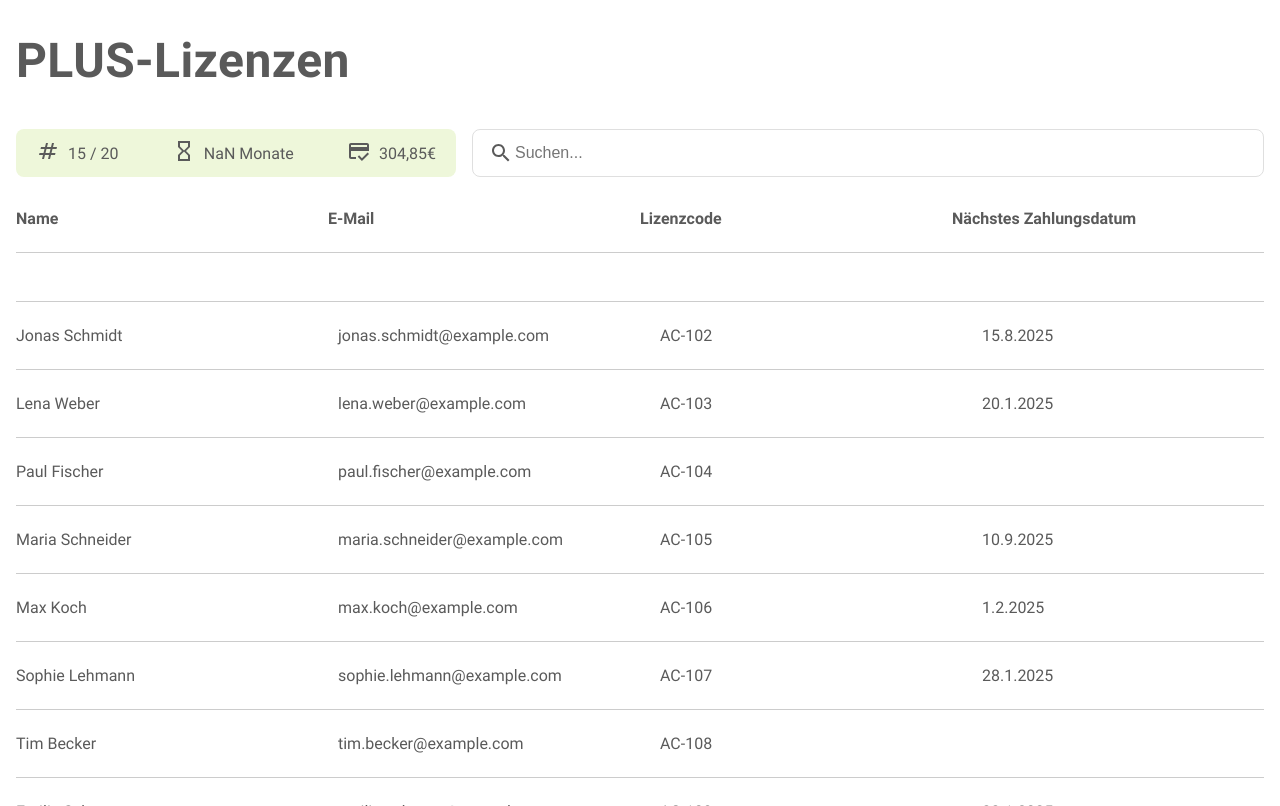
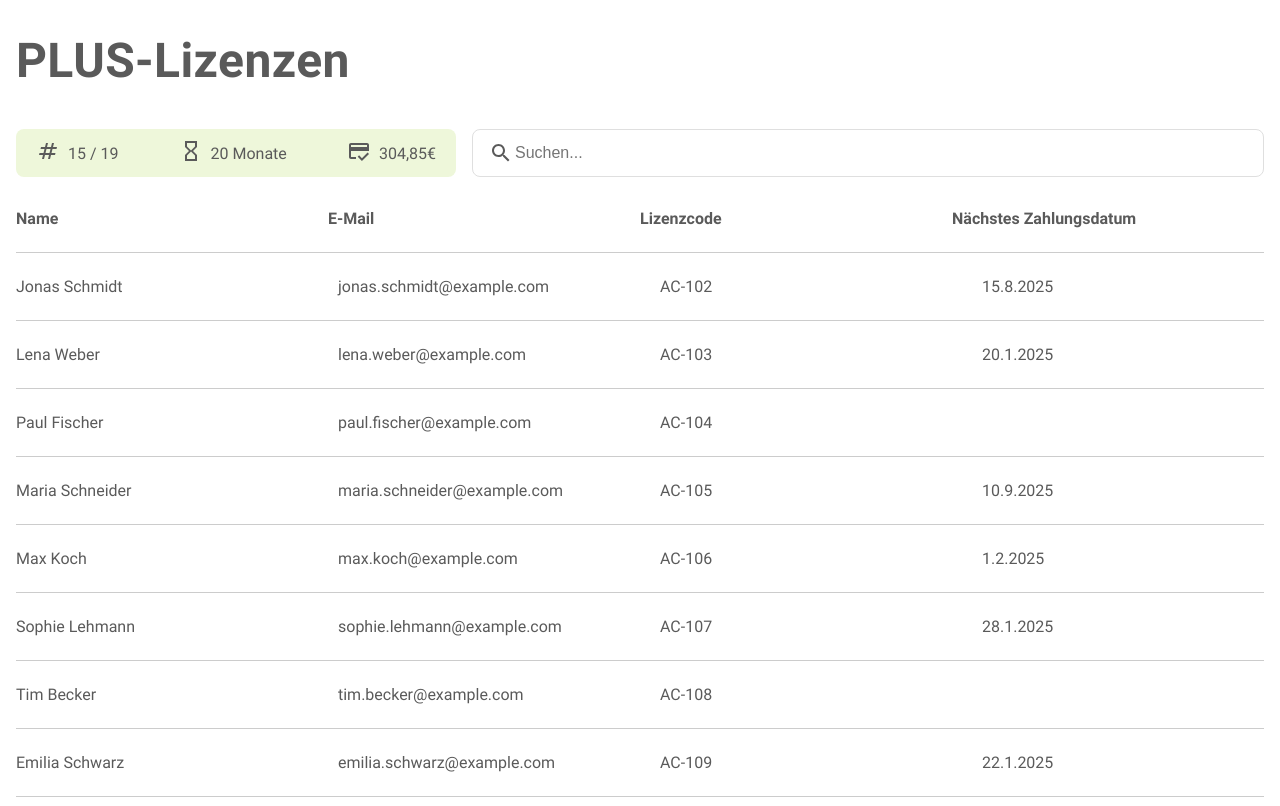
Before and after one commit to claraw-19/plus, a Next.js app: page / in a window 1280 px wide. Built offline with nearby package versions, Linux system fonts and the light colour scheme.

Commit message:
change variable names

```diff
--- a/components/Plus/Kpi.jsx
+++ b/components/Plus/Kpi.jsx
@@ -3,7 +3,7 @@ import NumbersIcon from "@mui/icons-material/Numbers";
 import CreditScoreIcon from "@mui/icons-material/CreditScore";
 import HourglassEmptyIcon from "@mui/icons-material/HourglassEmpty";
 
-export default function KPI({ users }) {
+export default function KPI({ singleOrdersWithDependencies }) {
   const Styled = {
     KpiWrapper: styled.div`
       display: flex;
@@ -42,31 +42,38 @@ export default function KPI({ users }) {
     `,
   };
 
-  const totalUsers = users.length;
+  const totalSingleOrders = singleOrdersWithDependencies.length;
 
-  const totalActiveUsers = users.filter(
-    (user) => user.status === "active"
+  const totalActiveSingleOrders = singleOrdersWithDependencies.filter(
+    (singleOrderWithDependencies) =>
+      singleOrderWithDependencies.status === "active"
   ).length;
 
-  const payingVolumeMonthly = users.reduce((total, user) => {
-    if (user.status === "active") {
-      const price = user.price;
+  const payingVolumeMonthly = singleOrdersWithDependencies.reduce(
+    (total, singleOrderWithDependencies) => {
+      if (singleOrderWithDependencies.status === "active") {
+        const price = singleOrderWithDependencies.price;
         return total + price;
       }
       return total;
-  }, 0);
+    },
+    0
+  );
 
   const calcAverageCostumerLifetime =
-    users.reduce((total, user) => {
-      const start = new Date(user.date);
-      const endDate = user.cancellationDate
-        ? new Date(user.endDate)
-        : new Date(user.nextPaymentDate);
+    singleOrdersWithDependencies.reduce(
+      (total, singleOrderWithDependencies) => {
+        const start = new Date(singleOrderWithDependencies.date);
+        const endDate = singleOrderWithDependencies.cancellationDate
+          ? new Date(singleOrderWithDependencies.endDate)
+          : new Date(singleOrderWithDependencies.nextPaymentDate);
         let yearsDiff = endDate.getFullYear() - start.getFullYear();
         let monthsDiff = endDate.getMonth() - start.getMonth();
         const costumerLifetime = yearsDiff * 12 + monthsDiff;
         return total + costumerLifetime;
-    }, 0) / users.length;
+      },
+      0
+    ) / singleOrdersWithDependencies.length;
 
   return (
     <>
@@ -75,7 +82,7 @@ export default function KPI({ users }) {
           <Styled.HoverEffect $description="aktive User/User">
             <NumbersIcon />
           </Styled.HoverEffect>
-          {totalActiveUsers} / {totalUsers}
+          {totalActiveSingleOrders} / {totalSingleOrders}
         </Styled.IconTextWrapper>
         <Styled.IconTextWrapper>
           <Styled.HoverEffect $description="⌀ Costumer Lifetime">
--- /dev/null
+++ b/components/Plus/SingleOrderCard.jsx
@@ -0,0 +1,62 @@
+import styled from "styled-components";
+import SingleOrderDetails from "./SingleOrderDetails";
+import { useState } from "react";
+
+const Styled = {
+  SingleOrderContainer: styled.button`
+    all: unset;
+    display: flex;
+    justify-content: space-between;
+    padding: 8px 0;
+    gap: 40px;
+    border-bottom: 1px solid #ccc;
+    background-color: ${({ $isOpen, theme }) =>
+      $isOpen ? theme.colors.grey7 : theme.colors.white};
+    cursor: pointer;
+    width: 100%;
+    &:hover {
+      background-color: ${({ theme }) => theme.colors.grey7};
+    }
+  `,
+
+  SingleOrderData: styled.p`
+    flex: 1;
+  `,
+};
+
+export default function SingleOrderCard({ singleOrderWithDependencies }) {
+  const [isOpen, setIsOpen] = useState(false);
+
+  const toggleDetails = () => {
+    setIsOpen((prev) => !prev);
+  };
+
+  return (
+    <>
+      <Styled.SingleOrderContainer $isOpen={isOpen} onClick={toggleDetails}>
+        <Styled.SingleOrderData>
+          {singleOrderWithDependencies.firstName}{" "}
+          {singleOrderWithDependencies.lastName}
+        </Styled.SingleOrderData>
+        <Styled.SingleOrderData>
+          {singleOrderWithDependencies.email}
+        </Styled.SingleOrderData>
+        <Styled.SingleOrderData>
+          {singleOrderWithDependencies.accessCodesId}
+        </Styled.SingleOrderData>
+        <Styled.SingleOrderData>
+          {singleOrderWithDependencies.nextPaymentDate
+            ? new Date(
+                singleOrderWithDependencies.nextPaymentDate
+              ).toLocaleDateString("de-DE")
+            : ""}
+        </Styled.SingleOrderData>
+      </Styled.SingleOrderContainer>
+      {isOpen && (
+        <SingleOrderDetails
+          singleOrderWithDependencies={singleOrderWithDependencies}
+        />
+      )}
+    </>
+  );
+}
--- /dev/null
+++ b/components/Plus/SingleOrderListHeader.jsx
@@ -0,0 +1,30 @@
+import styled from "styled-components";
+
+const Styled = {
+  SingleOrderContainer: styled.div`
+    width: 100%;
+    display: flex;
+    justify-content: space-between;
+    padding: 8px 0;
+    border-bottom: 1px solid #ccc;
+    &:hover {
+      background-color: ${({ theme }) => theme.colors.gray4};
+    }
+  `,
+
+  SingleOrderData: styled.p`
+    flex: 1;
+    font-family: roboto-bold;
+  `,
+};
+
+export default function SingleOrdersListListHeader() {
+  return (
+    <Styled.SingleOrderContainer>
+      <Styled.SingleOrderData>Name</Styled.SingleOrderData>
+      <Styled.SingleOrderData>E-Mail</Styled.SingleOrderData>
+      <Styled.SingleOrderData>Lizenzcode</Styled.SingleOrderData>
+      <Styled.SingleOrderData>Nächstes Zahlungsdatum</Styled.SingleOrderData>
+    </Styled.SingleOrderContainer>
+  );
+}
--- a/components/Plus/UserCard.jsx
+++ /dev/null
@@ -1,51 +0,0 @@
-import styled from "styled-components";
-import UserDetails from "./UserDetails";
-import { useState } from "react";
-
-const Styled = {
-  UserContainer: styled.button`
-    all: unset;
-    display: flex;
-    justify-content: space-between;
-    padding: 8px 0;
-    gap: 40px;
-    border-bottom: 1px solid #ccc;
-    background-color: ${({ $isOpen, theme }) =>
-      $isOpen ? theme.colors.grey7 : theme.colors.white};
-    cursor: pointer;
-    width: 100%;
-    &:hover {
-      background-color: ${({ theme }) => theme.colors.grey7};
-    }
-  `,
-
-  UserData: styled.p`
-    flex: 1;
-  `,
-};
-
-export default function UserCard({ user }) {
-  const [isOpen, setIsOpen] = useState(false);
-
-  const toggleDetails = () => {
-    setIsOpen((prev) => !prev);
-  };
-
-  return (
-    <>
-      <Styled.UserContainer $isOpen={isOpen} onClick={toggleDetails}>
-        <Styled.UserData>
-          {user.firstName} {user.lastName}
-        </Styled.UserData>
-        <Styled.UserData>{user.email}</Styled.UserData>
-        <Styled.UserData>{user.accessCodesId}</Styled.UserData>
-        <Styled.UserData>
-          {user.nextPaymentDate
-            ? new Date(user.nextPaymentDate).toLocaleDateString("de-DE")
-            : ""}
-        </Styled.UserData>
-      </Styled.UserContainer>
-      {isOpen && <UserDetails user={user} />}
-    </>
-  );
-}
--- a/components/Plus/UserListHeader.jsx
+++ /dev/null
@@ -1,30 +0,0 @@
-import styled from "styled-components";
-
-const Styled = {
-  UserContainer: styled.div`
-    width: 100%;
-    display: flex;
-    justify-content: space-between;
-    padding: 8px 0;
-    border-bottom: 1px solid #ccc;
-    &:hover {
-      background-color: ${({ theme }) => theme.colors.gray4};
-    }
-  `,
-
-  UserData: styled.p`
-    flex: 1;
-    font-family: roboto-bold;
-  `,
-};
-
-export default function UserListHeader() {
-  return (
-    <Styled.UserContainer>
-      <Styled.UserData>Name</Styled.UserData>
-      <Styled.UserData>E-Mail</Styled.UserData>
-      <Styled.UserData>Lizenzcode</Styled.UserData>
-      <Styled.UserData>Nächstes Zahlungsdatum</Styled.UserData>
-    </Styled.UserContainer>
-  );
-}
--- a/constants/dummyData.json
+++ b/constants/dummyData.json
@@ -1,27 +1,4 @@
 [
-  {
-    "school": {
-      "name": "Angergymnasium",
-      "id": "SCH-001"
-    },
-    "user": {
-      "id": "1",
-      "firstName": "Anna",
-      "lastName": "Meyer",
-      "email": "anna.meyer@example.com"
-    },
-    "singleOrder": {
-      "id": "1",
-      "accessCodesId": "AC-101",
-      "date": "2023-09-01",
-      "status": "active",
-      "payment": "Lastschrift",
-      "price": 24.99,
-      "endDate": null,
-      "cancellationDate": null,
-      "nextPaymentDate": "2025-01-15"
-    }
-  },
   {
     "id": "2",
     "schoolId": "SCH-002",
--- a/pages/index.jsx
+++ b/pages/index.jsx
@@ -1,13 +1,13 @@
-import users from "../constants/dummyData.json";
-import UserCard from "@/components/Plus/UserCard";
+import allSingleOrdersWithDependencies from "../constants/dummyData.json";
+import SingleOrderCard from "@/components/Plus/SingleOrderCard";
 import styled from "styled-components";
-import UserListHeader from "@/components/Plus/UserListHeader";
+import SingleOrdersListHeader from "@/components/Plus/SingleOrderListHeader";
 import SearchBar from "@/components/Plus/SearchBar";
 import { useState } from "react";
 import KPI from "@/components/Plus/Kpi";
 
 const Styled = {
-  UserList: styled.ul`
+  singleOrdersList: styled.ul`
     list-style: none;
     margin: 0;
     padding: 0 16px;
@@ -32,30 +32,36 @@ const Styled = {
 };
 
 export default function Plus() {
-  const [filteredUsers, setFilteredUsers] = useState(users);
+  const [singleOrdersWithDependencies, setSingleOrdersWithDependencies] =
+    useState(allSingleOrdersWithDependencies);
 
   return (
     <>
       <Styled.Header>
         <h1>PLUS-Lizenzen</h1>
         <Styled.KPIAndSearchWrapper>
-          <KPI users={filteredUsers} />
-          <SearchBar users={users} onSearch={setFilteredUsers} />
+          <KPI singleOrdersWithDependencies={singleOrdersWithDependencies} />
+          <SearchBar
+            singleOrdersWithDependencies={singleOrdersWithDependencies}
+            onSearch={setSingleOrdersWithDependencies}
+          />
         </Styled.KPIAndSearchWrapper>
 
-        <UserListHeader />
+        <SingleOrdersListHeader />
       </Styled.Header>
-      <Styled.UserList>
-        {filteredUsers.length > 0 ? (
-          filteredUsers.map((user) => (
-            <li key={user.id}>
-              <UserCard user={user} />
+      <Styled.singleOrdersList>
+        {singleOrdersWithDependencies.length > 0 ? (
+          singleOrdersWithDependencies.map((singleOrderWithDependencies) => (
+            <li key={singleOrderWithDependencies.id}>
+              <SingleOrderCard
+                singleOrderWithDependencies={singleOrderWithDependencies}
+              />
             </li>
           ))
         ) : (
           <p>Keine User gefunden.</p>
         )}
-      </Styled.UserList>
+      </Styled.singleOrdersList>
     </>
   );
 }
```
Also changed, not shown: components/Plus/SearchBar.jsx (+8 -7 lines), components/Plus/SingleOrderDetails.jsx (renamed from components/Plus/UserDetails.jsx, +21 -13 lines). Lines whose indentation alone changed are shown as unchanged.
